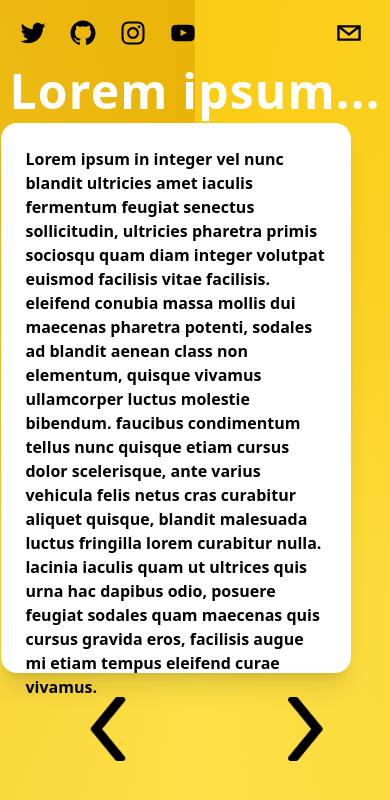
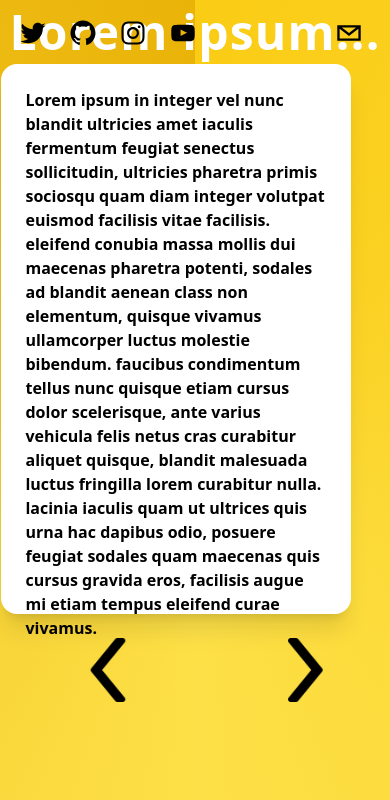
Before and after one commit to DovahKiinCat/SimpleSlideView, a Next.js app: page / in a window 390 px wide. Shown: the top 800 px of the page. Built offline with nearby package versions, Linux system fonts and the light colour scheme.

Commit message:
Mobile Test

```diff
--- a/components/body.tsx
+++ b/components/body.tsx
@@ -4,7 +4,7 @@
 export default function Body() {
     return (
         <>
-        <section className='flex flex-col justify-center h-screen w-max-1xl md:w-full'>
+        <section className='flex flex-col justify-start h-screen w-max-6xl md:justify-center'>
             <section className='mx-auto'>
                 <motion.div
                     initial={{ opacity: 0 }}
```
